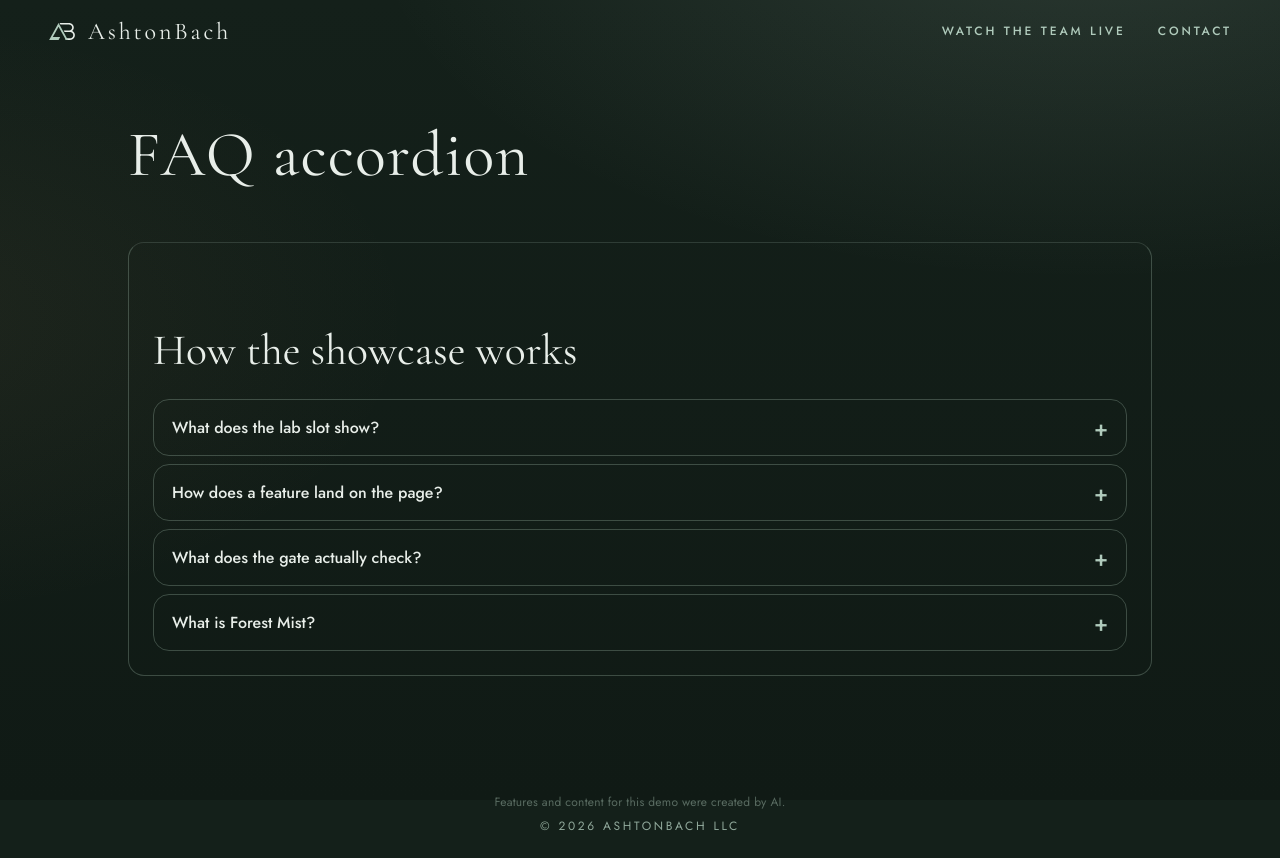
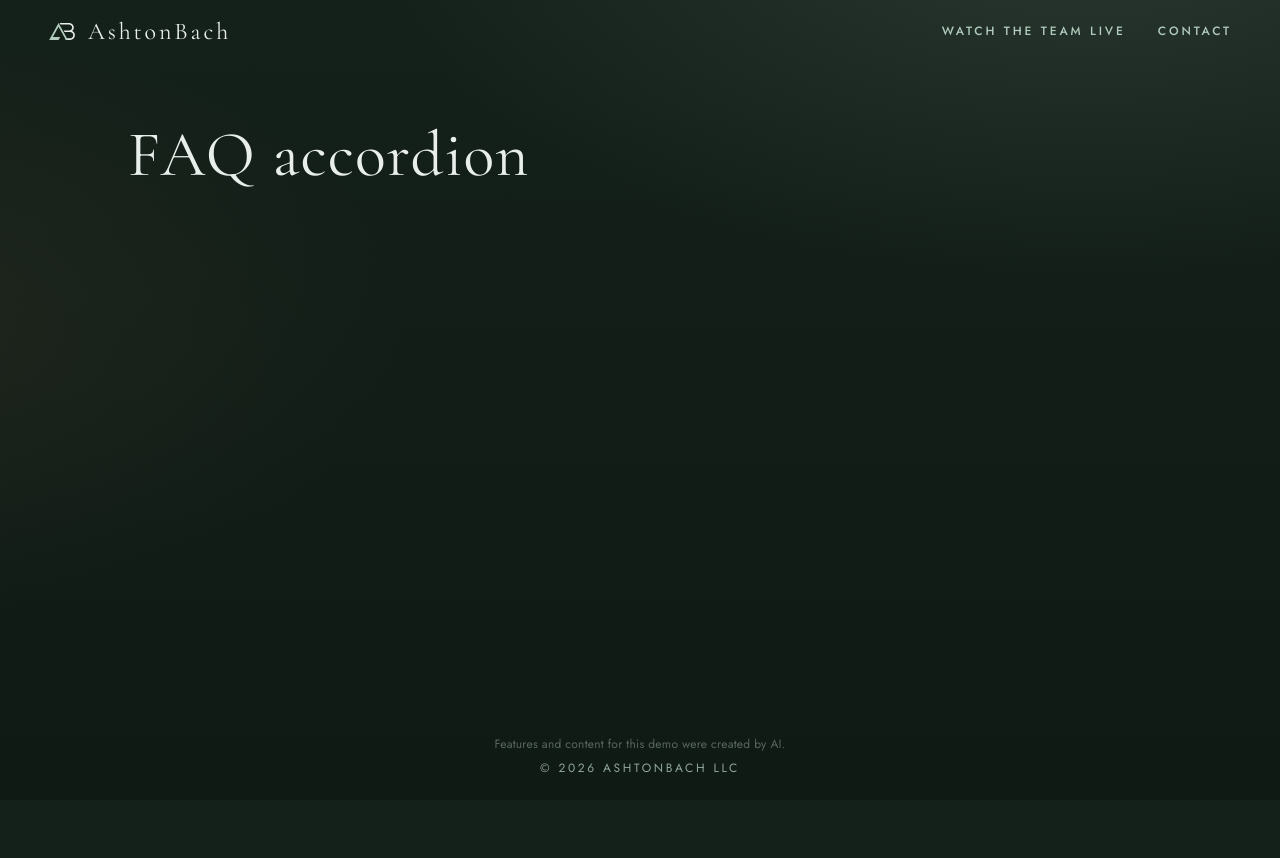
Before and after one commit to ashtonbach/agent-showcase, a Next.js app: page / in a window 1280 px wide. After the commit the page ends 800 px from the top, so only its background shows below. Built offline with nearby package versions, Linux system fonts and the light colour scheme.

Commit message:
Base: lab slot empty, from main 438582e (Author: Alder)

```diff
--- a/app/lab/faq-accordion/index.tsx
+++ /dev/null
@@ -1,67 +0,0 @@
-"use client";
-
-import { useState } from "react";
-
-const ITEMS = [
-  {
-    id: "faq-lab-slot",
-    q: "What does the lab slot show?",
-    a: "Each showcase run mounts one client feature in the lab slot. The page heading comes from the current lab slug.",
-  },
-  {
-    id: "faq-wiring",
-    q: "How does a feature land on the page?",
-    a: "The coder ships a lab component, points the current slug at it, and renders that component in the lab slot on the home page.",
-  },
-  {
-    id: "faq-gate",
-    q: "What does the gate actually check?",
-    a: "The gate checks files, size, banned calls, the production build, and the functional checks in the spec. It does not require the code to match a blueprint.",
-  },
-  {
-    id: "faq-brand",
-    q: "What is Forest Mist?",
-    a: "Forest Mist is the showcase look: a dark forest-green page, mist-colored text, sage accents, serif headings, and cards with a soft sage border.",
-  },
-];
-
-const css = `
-.lab-faq{width:min(720px,100%);margin:8px auto 56px;padding:24px;border:1px solid rgba(176,203,188,0.28);border-radius:16px;color:var(--mist,#F2EFE6);box-sizing:border-box}
-.lab-faq h2{font-family:var(--serif);font-weight:400;font-size:30px;line-height:1.2;margin:0 0 20px;color:var(--mist,#F2EFE6)}
-.lab-faq-list{display:flex;flex-direction:column;gap:8px;margin:0;padding:0;list-style:none}
-.lab-faq-item{border:1px solid rgba(176,203,188,0.28);border-radius:16px;overflow:hidden}
-.lab-faq-q{display:flex;align-items:center;justify-content:space-between;gap:12px;width:100%;margin:0;padding:16px 18px;border:0;background:transparent;color:var(--mist,#F2EFE6);font-family:var(--sans);font-size:16px;font-weight:500;text-align:left;cursor:pointer}
-.lab-faq-q:focus-visible{outline:2px solid var(--sage);outline-offset:-2px}
-.lab-faq-mark{flex:0 0 auto;color:var(--sage);font-size:22px;line-height:1}
-.lab-faq-a{margin:0;padding:0 18px 16px;color:#E8EEE9;font-family:var(--sans);font-size:15px;line-height:1.5}
-.lab-faq-a[hidden]{display:none}
-@media (prefers-reduced-motion:reduce){.lab-faq-q,.lab-faq-a{transition:none}}
-`;
-
-export default function FaqAccordion() {
-  const [openId, setOpenId] = useState<string | null>(null);
-  function toggle(id: string) {
-    setOpenId((cur) => (cur === id ? null : id));
-  }
-
-  return (
-    <section className="lab-faq" data-lab="faq-accordion" aria-labelledby="lab-faq-title">
-      <style>{css}</style>
-      <h2 id="lab-faq-title">How the showcase works</h2>
-      <ul className="lab-faq-list">
-        {ITEMS.map((item) => {
-          const open = openId === item.id;
-          return (
-            <li key={item.id} className="lab-faq-item">
-              <button type="button" className="lab-faq-q" aria-expanded={open} aria-controls={item.id} onClick={() => toggle(item.id)}>
-                <span>{item.q}</span>
-                <span className="lab-faq-mark" aria-hidden="true">{open ? "−" : "+"}</span>
-              </button>
-              <div id={item.id} role="region" hidden={!open} className="lab-faq-a">{item.a}</div>
-            </li>
-          );
-        })}
-      </ul>
-    </section>
-  );
-}
--- a/app/page.tsx
+++ b/app/page.tsx
@@ -1,4 +1,3 @@
-import Lab from "./lab/faq-accordion";
 import { readDemoKey, demoTitle } from "./demo-name";
 const demoKey = readDemoKey();
 const demoName = demoTitle();
@@ -6,7 +5,7 @@ export default function Page() {
   return (
     <div className="page-stack">
       <h1 className="demo-title" data-i18n={demoKey}>{demoName}</h1>
-      <Lab /> {/* lab:slot */}
+      {/* lab:slot */}
     </div>
   );
 }
```
